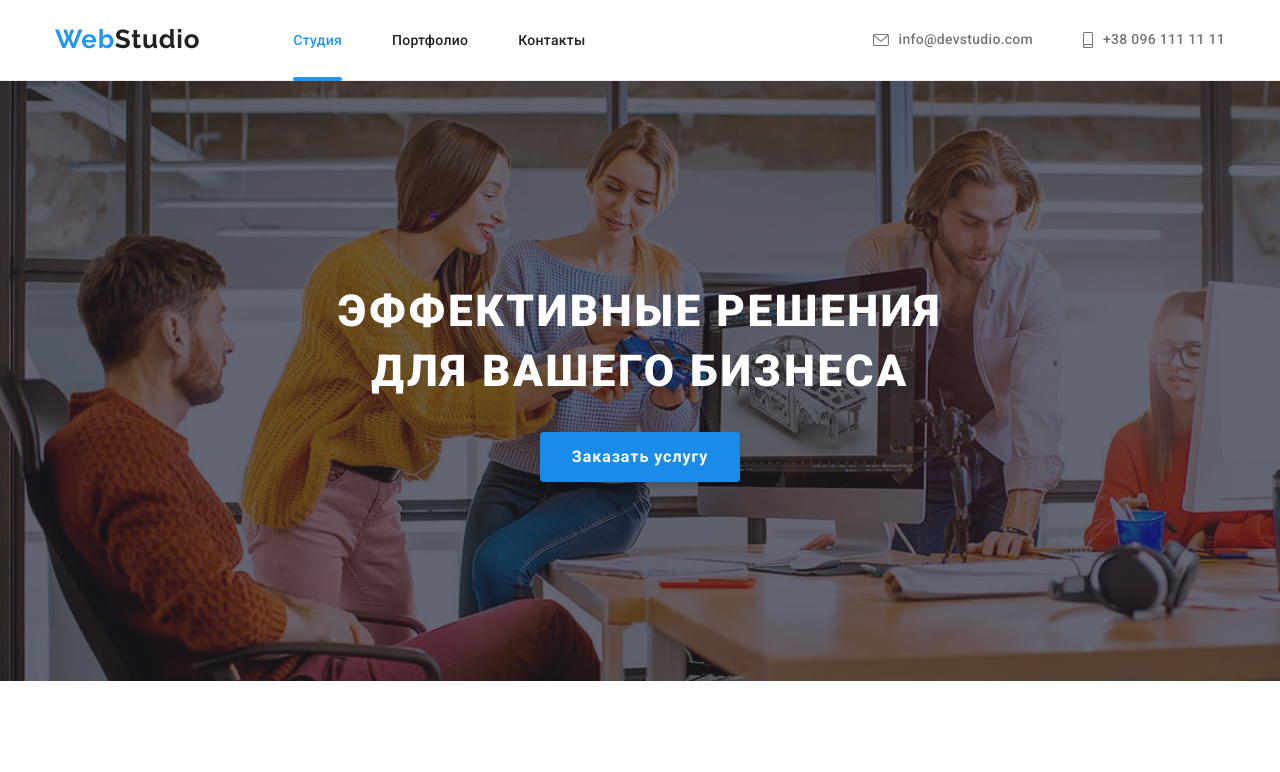
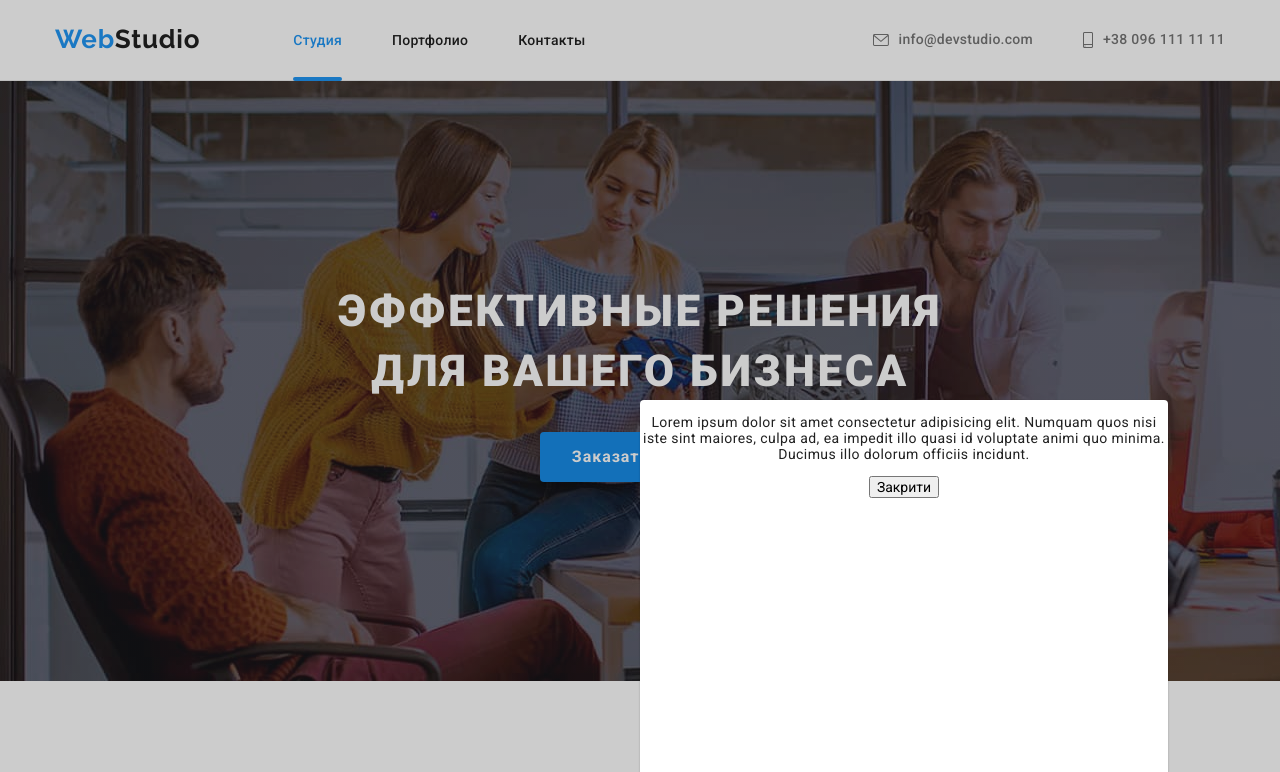
Before and after one commit to ivan88888888/goit-markup-hw-05, a plain HTML site: page index.html in a window 1280 px wide. Both pictures are taken after a click on the button "Заказать услугу". Shown: the top 772 px of the page. Drawn offline with nearby package versions, Linux system fonts and the light colour scheme.

Commit message:
Початок роботи з модальним вікном

```diff
--- a/css/style.css
+++ b/css/style.css
@@ -277,6 +277,40 @@ padding-left: 0px;
     background-color: #188CE8;
 }
 
+.backdrop {
+    position: fixed;
+    top: 0px;
+    left: 0px;
+
+    width: 100%;
+    height: 100%;
+    background-color: rgba(0, 0, 0, 0.2);
+}
+
+.backdrop.is-hidden {
+    opacity: 0;
+    pointer-events: none;
+}
+
+.modal {
+    position: absolute;
+    top: 50%;
+    left: 50%;
+    transform: translate(-50% -50%);
+
+    width: 528px;
+    height: 581px;
+    background-color: #FFFFFF;
+
+    box-shadow: 0px 1px 3px rgba(0, 0, 0, 0.12), 0px 1px 1px rgba(0, 0, 0, 0.14), 0px 2px 1px rgba(0, 0, 0, 0.2);
+    border-radius: 4px;
+}
+
+.modal-button {
+    width: 30px;
+    height: 30px;
+    outline: 1px solid tomato;
+}
 
 /*-------Секція 2. Переваги-------------*/
 .benefits-section {
--- a/index.html
+++ b/index.html
@@ -49,7 +49,15 @@
 <section class="hero-section overlay">
     <div class="conteiner">
         <h1 class="hero-title">Эффективные решения для вашего бизнеса</h1>
-        <button type="button" class="hero-button">Заказать услугу</button>
+        <button type="button" class="hero-button" data-modal-open>Заказать услугу</button>
+    </div>
+
+    <div class="backdrop is-hidden" data-modal>
+        <div class="modal">
+            <p>Lorem ipsum dolor sit amet consectetur adipisicing elit. Numquam quos nisi iste sint maiores, culpa ad, ea impedit illo quasi id voluptate animi quo minima. Ducimus illo dolorum officiis incidunt.
+            </p>
+            <button type="button" class="modal-butoon" data-modal-close>Закрити</button>
+        </div>
     </div>
 </section>
 
@@ -385,5 +393,7 @@
         </div>
     </div>
 </footer>
+
+<script src="./js/model.js"></script>
 </body>
 </html>
--- /dev/null
+++ b/js/model.js
@@ -0,0 +1,14 @@
+(() => {
+    const refs = {
+    openModalBtn: document.querySelector('[data-modal-open]'),
+    closeModalBtn: document.querySelector('[data-modal-close]'),
+    modal: document.querySelector('[data-modal]'),
+    };
+
+    refs.openModalBtn.addEventListener('click', toggleModal);
+    refs.closeModalBtn.addEventListener('click', toggleModal);
+
+    function toggleModal() {
+    refs.modal.classList.toggle('is-hidden');
+    }
+})();
```
Also changed, not shown: portfolio.html (+2 -0 lines).
